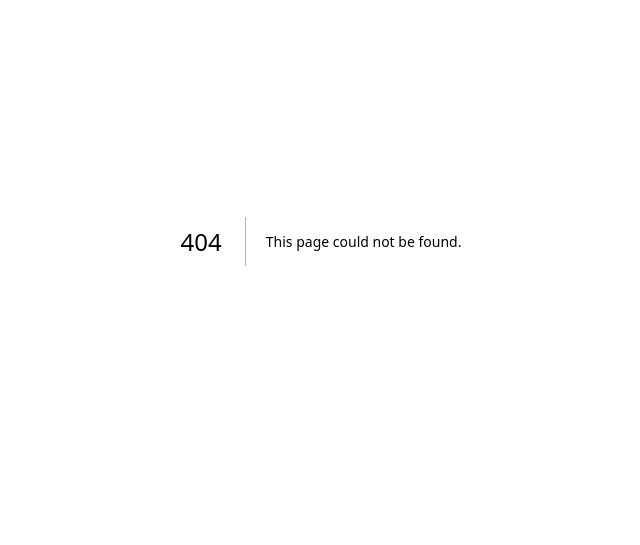
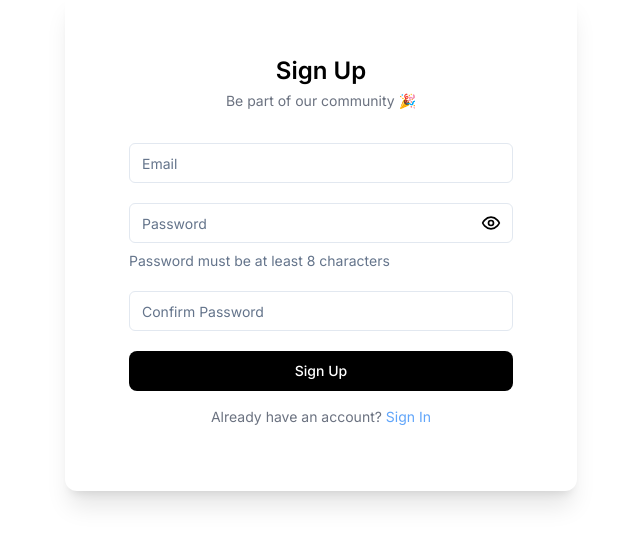
Before and after one commit to madeelchaudhary/AuthFlow, a Next.js app: page /signup in a window 1280 px wide. Before the commit this address had no page. Shown: the part 159-704 px from the top of the page, without its empty margins (319-959 px from the left). Built offline with nearby package versions, Linux system fonts and the light colour scheme; no server answers.

Commit message:
Add example SignIn and SignUp pages for user authentication and registration

```diff
--- /dev/null
+++ b/app/signin/page.tsx
@@ -0,0 +1,8 @@
+import SignIn from "@/components/SignIn";
+import { signIn } from "@/lib/auth";
+
+const page = () => {
+  return <SignIn signIn={signIn} />;
+};
+
+export default page;
--- /dev/null
+++ b/app/signup/page.tsx
@@ -0,0 +1,8 @@
+import Signup from "@/components/SignUp";
+import { signUp } from "@/lib/auth";
+
+const page = () => {
+  return <Signup signUp={signUp} />;
+};
+
+export default page;
```
